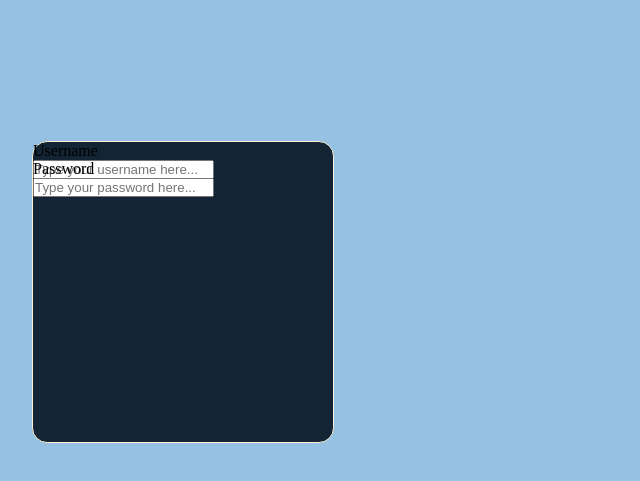
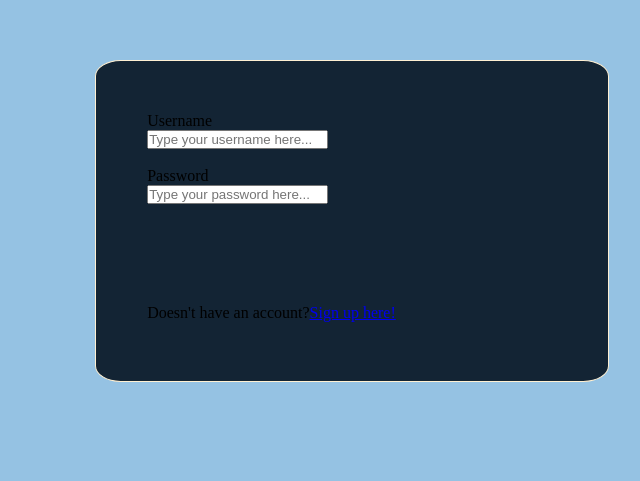
Before and after one commit to hallgatolaszlo/SzallodaWebApp, a React (Vite) app in the folder frontend/: page /login in a window 1280 px wide. Shown: the part 179-660 px from the top of the page, without its empty margins (288-928 px from the left). Built offline with nearby package versions, Linux system fonts and the light colour scheme.

Commit message:
css ver1.0 added

```diff
--- a/frontend/src/components/login/Form.jsx
+++ b/frontend/src/components/login/Form.jsx
@@ -4,20 +4,20 @@ import {Link} from 'react-router-dom';
 function Form() {
     return (
         <div className="form-block">
-            <div className="input-name-field">
+            <div className="input-field">
                 <p>Username</p>
                 <input className="input-username" placeholder="Type your username here..."/>
-            </div>
 
-            <br/>
 
-            <div className="input-password-field">
+                <br/>
+
                 <p>Password</p>
                 <input className="input-password" placeholder="Type your password here..."/>
             </div>
-
-            <p>Doesn't have an account? </p>
-            <Link to="/register" className="sign-up-link">Sign up here!</Link>
+            <div className="ext-field">
+                <p>Doesn't have an account?</p>
+                <Link to="/register" className="sign-up-link"> Sign up here!</Link>
+            </div>
         </div>
     );
 }
--- a/frontend/src/css/Form.css
+++ b/frontend/src/css/Form.css
@@ -1,8 +1,20 @@
 .form-block {
     border: 1px solid #fff0d3;
-    width: 300px;
-    height: 300px;
+    width: 40%;
+    height: 40%;
     background: var(--color1);
     border-radius: 5%;
-    margin: 25%;
 }
+
+.input-field {
+    display: flex;
+    margin: 10%;
+    width: fit-content;
+    flex-direction: column;
+}
+
+.ext-field {
+    display: flex;
+    margin: 10%;
+    top: 60%;
+}
--- a/frontend/src/css/Login.css
+++ b/frontend/src/css/Login.css
@@ -1,3 +1,14 @@
 body {
     background: var(--color4);
 }
+
+main {
+    height: 100vh;
+}
+
+.form-block {
+    position: absolute;
+    top: 50%;
+    left: 50%;
+    translate: -50% -50%;
+}
```
